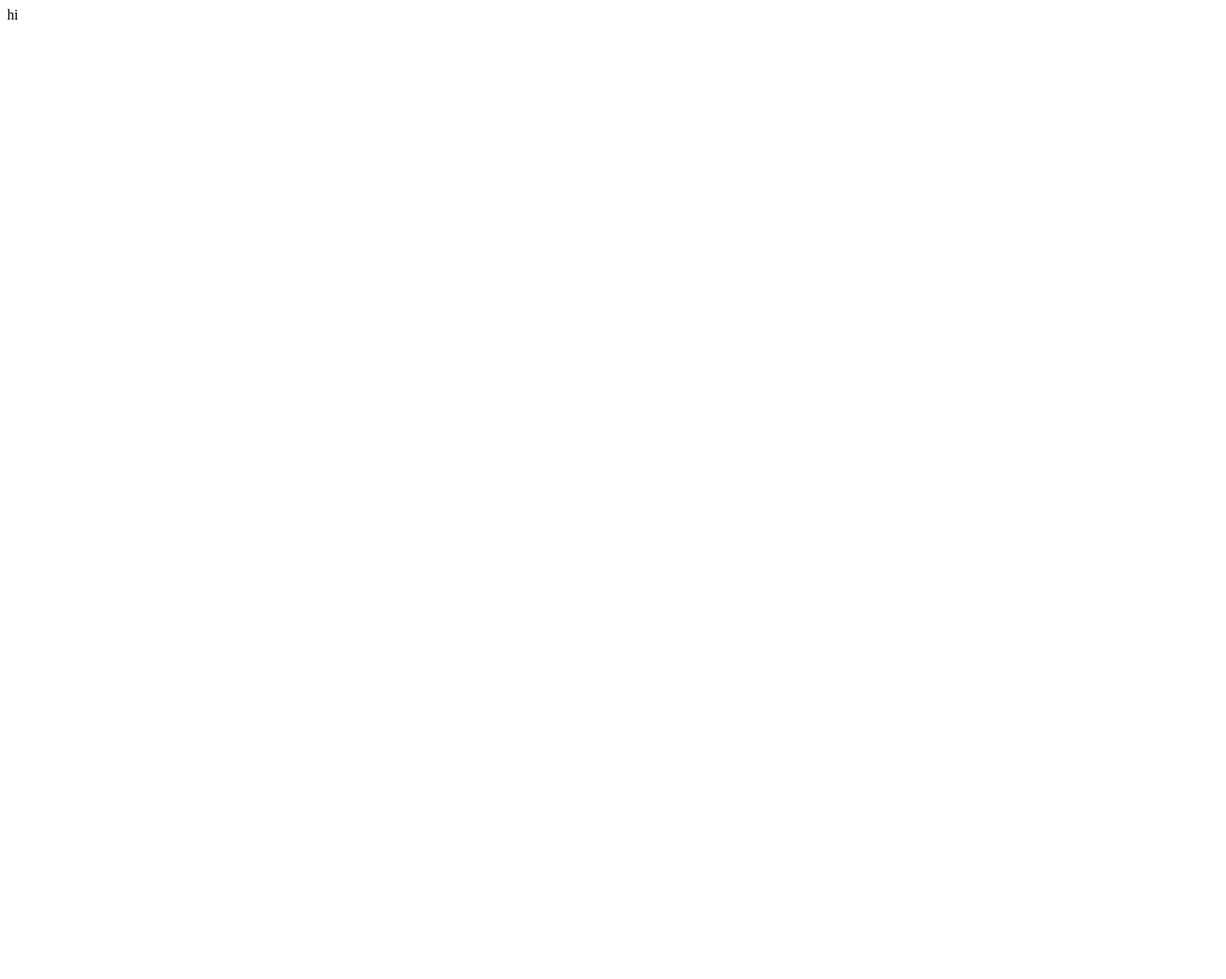
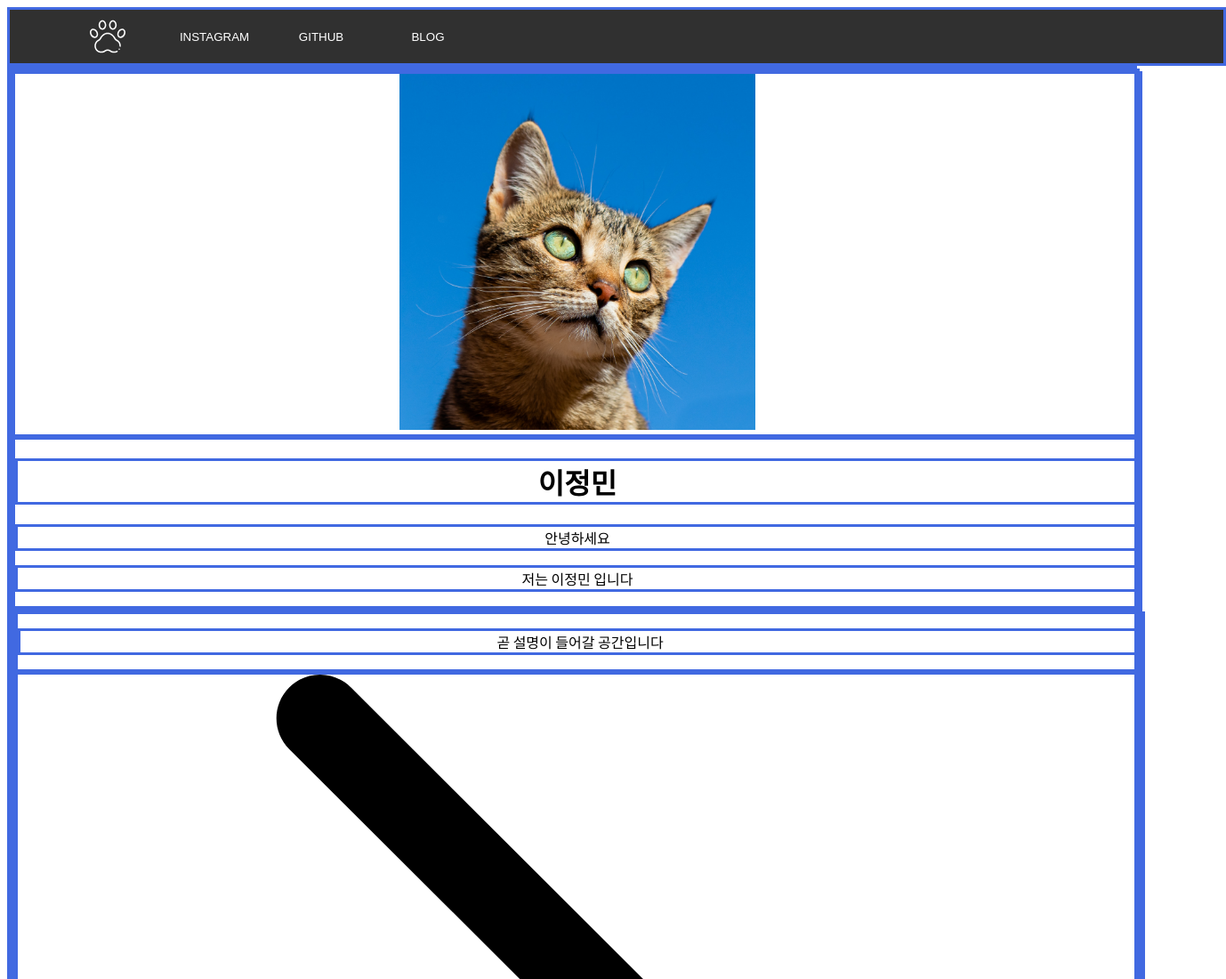
Before and after one commit to kingjungmin12/kingjungmin12.github.io, a plain HTML site: page index.html in a window 1280 px wide. Shown: the top 1100 px of the page at 89% size, 1378 px wide, since content can reach past the window. Before the commit the page ends 800 px from the top, so only its background shows below. Drawn offline with Linux system fonts and the light colour scheme.

Commit message:
First time

```diff
--- a/index.html
+++ b/index.html
@@ -1,12 +1,39 @@
 <!DOCTYPE html>
 <html lang="en">
 <head>
+    <link rel="stylesheet" href="style.css">
     <meta charset="UTF-8">
     <meta http-equiv="X-UA-Compatible" content="IE=edge">
     <meta name="viewport" content="width=device-width, initial-scale=1.0">
     <title>Document</title>
 </head>
 <body>
-    hi
+    <div class="navigation">
+        <img src="img/icon.svg" alt="logoicon">
+        <button>INSTAGRAM</button>
+        <button>GITHUB</button>
+        <button>BLOG</button>
+    </div>
+    <div class="card" id="book1">
+        <div class="wrapper">
+            <div class="profile_pic">
+                <img src="img/profile.jpg" alt="profile_pic" width="400px">
+        </div>
+        <div class="conteants">
+            <h1>이정민</h1>
+            <p>안녕하세요</p>
+            <p>저는 이정민 입니다</p>
+        </div>
+        <div class="page">
+            <div text class="text">
+                <p>곧 설명이 들어갈 공간입니다</p>
+            </div>
+            <div class arrow>
+                <img src="img/next.svg" alt="left" id="-left-arrow">
+                <img src="img/next.svg" alt="right" id="-right-arrow">
+                </div>
+            </div>
+        </div>
+    </div>
 </body>
 </html>
--- /dev/null
+++ b/style.css
@@ -0,0 +1,56 @@
+@import url('https://fonts.googleapis.com/css2?family=Noto+Sans+KR:wght@300;400;500;600&display=swap');
+
+div {
+    font-family: 'Noto Sans KR' , sans-serif;
+    font-weight: 200;
+    text-align: center;
+
+    width: 100%;
+
+    border: 3px solid royalblue;
+}
+
+div.navigation {
+    background-color: #303030;
+    height:60px;
+
+    padding-left:50px;
+    padding-right:50px;
+
+    display: flex;
+    flex-direction: row;
+
+}
+
+div.navigation button {
+    background-color: #00000000;
+    border: 0px;
+
+    color: white;
+    height: inherit;
+    width:120px;
+    text-align: center;
+}
+
+div.navigation button:hover {
+    background-color: #525252;
+    color: magenta;
+}
+
+div.navigation img {
+    align-self: center;
+    height: 40px;
+    padding: 40px;
+
+    filter: invert(100%) sepia(0%) saturate(18%)
+    hue-rotate(314deg) brightness(106%) contrast(104%);
+}
+
+
+h1 {
+    border: 3px solid royalblue;
+}
+
+p {
+    border: 3px solid royalblue;
+}
```
Also changed, not shown: img/icon.svg (added), img/next.svg (added), img/profile.jpg (added), img/temp.jpg (added).
